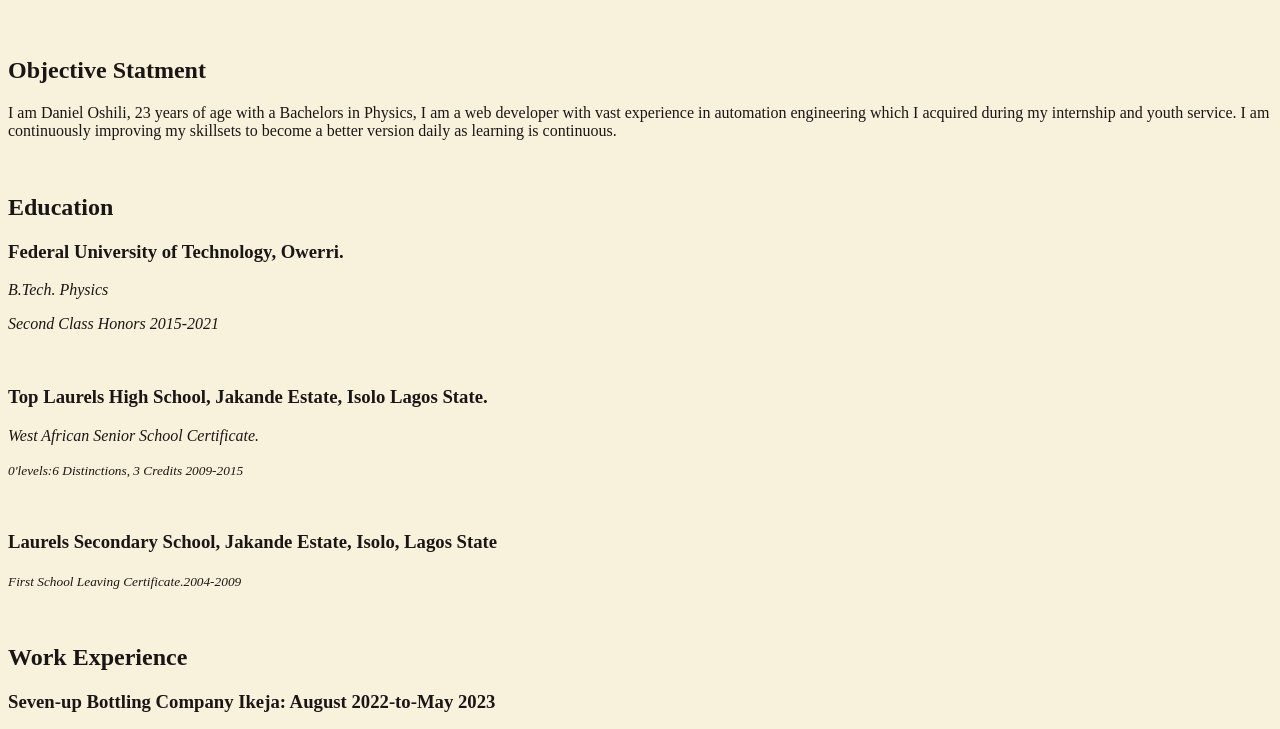
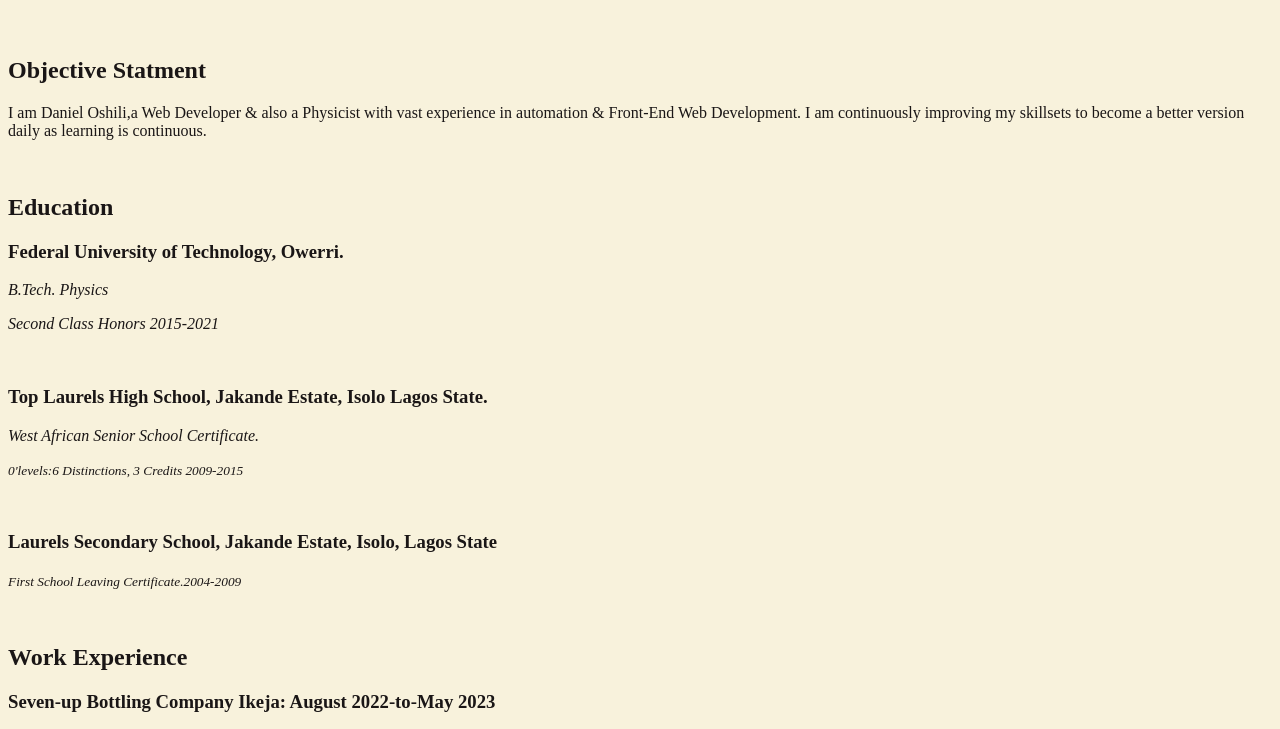
Before and after one commit to DANIDEL-dev/My-Resume, a plain HTML site: page index.html in a window 1280 px wide. Shown: the part 61-790 px from the top of the page. Drawn offline with Linux system fonts and the light colour scheme.

Commit message:
Update index.html

```diff
--- a/index.html
+++ b/index.html
@@ -10,7 +10,7 @@
 
   <h1 text-align:center>OSHILI DANIEL ARINZE</h1><br>
   <h2>Objective Statment</h2>
-  <p>I am Daniel Oshili, 23 years of age with a Bachelors in Physics, I am a web developer with vast experience in automation engineering which I  acquired during my internship and youth service. I am continuously improving my skillsets to become a better version daily as learning is continuous.</p><br>
+  <p>I am Daniel Oshili,a Web Developer & also a Physicist with vast experience in automation & Front-End Web Development. I am continuously improving my skillsets to become a better version daily as learning is continuous.</p><br>
   <h2>Education</h2>
   <h3>Federal University of Technology, Owerri.</h3>
   <p><em>B.Tech. Physics </em></p>
```
